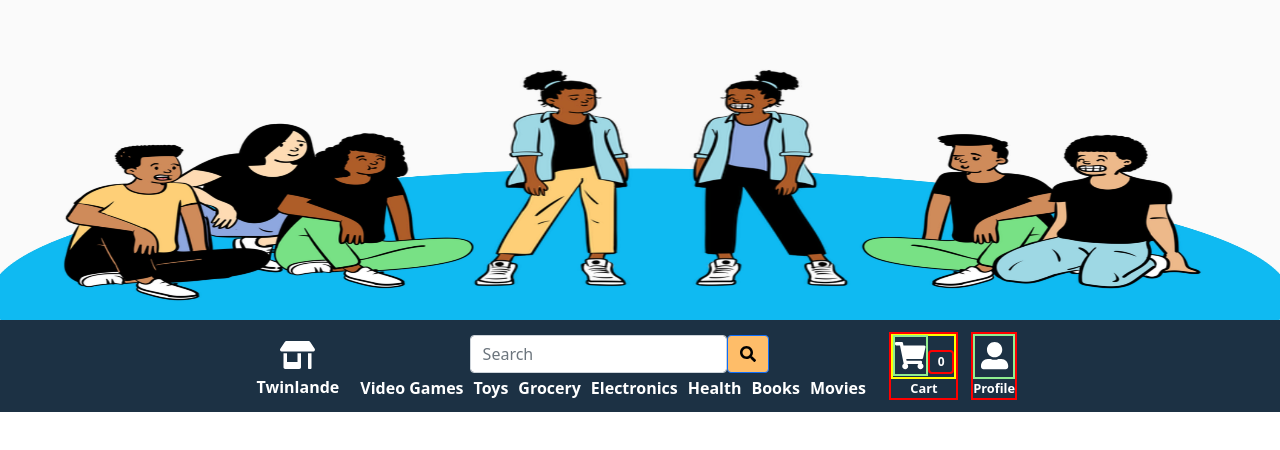
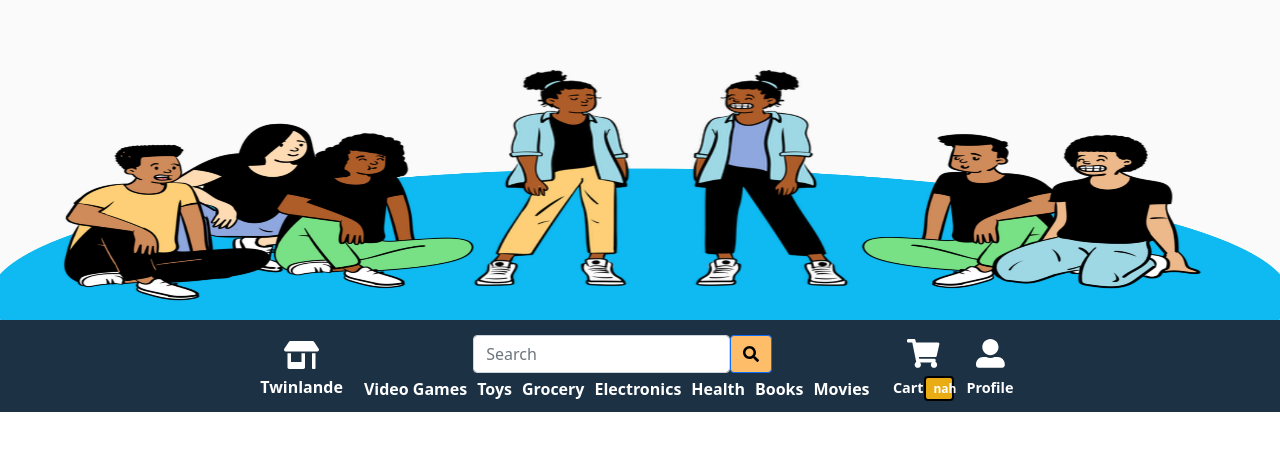
Before and after one commit to rocstory/twinlande-super-store, a React (Create React App) app in the folder tss-client/: page / in a window 1280 px wide. Shown: the top 450 px of the page. Built offline with nearby package versions, Linux system fonts and the light colour scheme.

Commit message:
ui cart update

```diff
--- /dev/null
+++ b/tss-client/src/CartTrigger.css
@@ -0,0 +1,20 @@
+.cart
+{
+    /* border: 2px solid red; */
+}
+    .cart-wrapper
+    {
+        /* border: 2px solid lightgreen; */
+    }
+    .cart-label , .cart-amount
+    {
+        /* border: 2px solid lightblue; */
+    }
+    .cart-amount
+    {
+        border: 2px solid black !important;
+        background: rgb(233, 172, 18);
+        border-radius: 50%;
+        width: 30px;
+        padding: 0;
+    }
--- /dev/null
+++ b/tss-client/src/CartTrigger.js
@@ -0,0 +1,27 @@
+import React from "react";
+import { FontAwesomeIcon } from "@fortawesome/react-fontawesome";
+import Nav from "react-bootstrap/Nav";
+import Badge from "react-bootstrap/Badge";
+import "./CartTrigger.css";
+
+
+function Cart() {
+
+    return (
+
+        <Nav.Item className="user-option cart">
+            <div className="uo-icon-wrapper cart-wrapper">
+                <span className="uo-icon">
+                    <FontAwesomeIcon icon={['fas', 'shopping-cart']} />
+                </span>
+            </div>
+
+            <div className="uo-label-wrapper">
+                <span className="uo-label cart-label">Cart</span>
+                <Badge className="cart-amount">nah</Badge>
+            </div>
+        </Nav.Item>
+    );
+}
+
+export default Cart;
--- a/tss-client/src/NavBar.css
+++ b/tss-client/src/NavBar.css
@@ -66,15 +66,13 @@
 
     .user-options
     {
-        /* border: 2px solid yellow !important; */
         display: flex;
         flex-direction: row;
-        /* max-width: 19%; */
 
     }
         .user-option
         {
-            border: 2px solid red;
+            /* border: 2px solid red; */
             display: flex;
             flex-direction: column;
             text-align: center;
@@ -83,36 +81,25 @@
             margin-right: 0.4em;
 
         }
-            .cart-icon-container
+            .uo-icon-wrapper
             {
-                border: 2px solid yellow;
-                position: relative;
+                /* border: 2px solid lightblue; */
             }
-            .cart-icon-container > .uo-icon
+                .uo-icon
+                {
+                    /* border: 2px solid pink; */
+                    font-size: 1.8em;
+                }
+            .uo-label-wrapper
             {
-                position: relative;
-                z-index: 0;
+                /* border: 2px solid lightgreen; */
+            }
+                .uo-label
+                {
+                    /* border: 2px solid pink; */
+                    font-size: 0.9em;
 
-            }
-            .items-in-cart
-            {
-                position:relative;
-                border: 2px solid red;
-                z-index: 10;
-                top: 0px;
-
-            }
-        .uo-icon
-        {
-            border: 2px solid lightgreen;
-            font-size: 1.7em;
-        }
-
-        .uo-label
-        {
-            font-size: 0.8em;
-        }
-
+                }
 
 @media only screen and (max-width: 425px)
 {
--- a/tss-client/src/NavBar.js
+++ b/tss-client/src/NavBar.js
@@ -3,7 +3,8 @@ import { FontAwesomeIcon } from "@fortawesome/react-fontawesome";
 import Navbar from "react-bootstrap/Navbar";
 import Nav from "react-bootstrap/Nav";
 import SearchBar from "./SearchBar";
-import Badge from "react-bootstrap/Badge";
+import Cart from "./CartTrigger";
+import Profile from "./ProfileTrigger";
 
 
 import "./NavBar.css"
@@ -11,8 +12,8 @@ import "./NavBar.css"
 function NavBar() {
 
     const categories = ['Video Games', 'Toys', 'Grocery',
-                        'Electronics', 'Health', 'Books',
-                        'Movies']
+        'Electronics', 'Health', 'Books',
+        'Movies']
     return (
         <Navbar
             // bg="light"
@@ -45,28 +46,11 @@ function NavBar() {
                         }
                     </Nav>
                 </div>
-                    <Nav className="user-options justify-content-end">
-                        <Nav.Item className="user-option">
-                            <div className="cart-icon-container">
-                                <span className="uo-icon">
-                                    <FontAwesomeIcon icon={['fas', 'shopping-cart']} />
-                                </span>
-                                <Badge className="items-in-cart">0</Badge>
-                            </div>
-                            <span className="uo-label">
-                                Cart
-                            </span>
-                        </Nav.Item>
-                        <Nav.Item className="user-option">
-                            <span className="uo-icon">
-                                <FontAwesomeIcon icon={['fas', 'user-alt']} />
-                            </span>
-                            <span className="uo-label">
-                                Profile
-                            </span>
-                        </Nav.Item>
-                    </Nav>
-                </div>
+                <Nav className="user-options justify-content-end">
+                    <Cart />
+                    <Profile />
+                </Nav>
+            </div>
         </Navbar>
     );
 }
--- /dev/null
+++ b/tss-client/src/ProfileTrigger.js
@@ -0,0 +1,25 @@
+import React from "react";
+import { FontAwesomeIcon } from "@fortawesome/react-fontawesome";
+import Nav from "react-bootstrap/Nav";
+import "./ProfileTrigger.css";
+
+
+function ProfileTrigger() {
+
+    return (
+
+        <Nav.Item className="user-option profile">
+            <div className="uo-icon-wrapper profile-wrapper">
+                <span className="uo-icon">
+                    <FontAwesomeIcon icon={['fas', 'user-alt']} />
+                </span>
+            </div>
+
+            <div className="uo-label-wrapper">
+                <span className="uo-label profile-label">Profile</span>
+            </div>
+        </Nav.Item>
+    );
+}
+
+export default ProfileTrigger;
```
Also changed, not shown: tss-client/src/ProfileTrigger.css (added).
